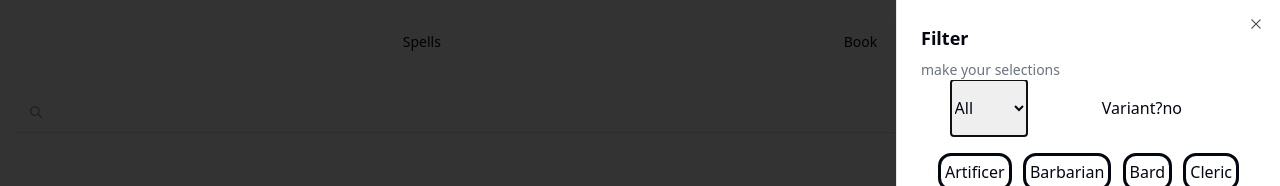
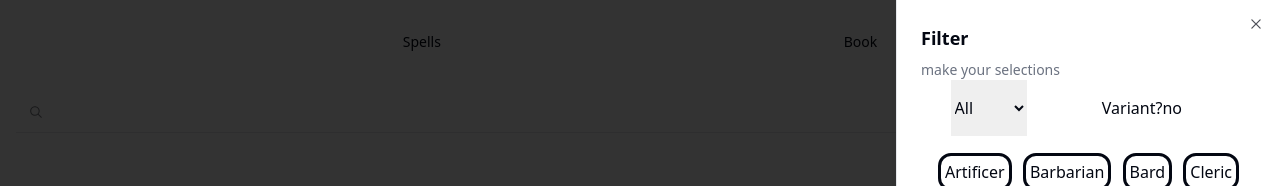
Before and after one commit to koowip/dnd-pwa, a React (Vite) app: page / in a window 1280 px wide. Both pictures are taken after a click on the button 1240 px from the left and 112 px from the top of the page. Shown: the top 186 px of the page. Built offline with nearby package versions, Linux system fonts and the light colour scheme.

Commit message:
TODO: need to find solution to handle spell search on sheet close. need to do filtersheet ui

```diff
--- a/src/components/FilterSheet.tsx
+++ b/src/components/FilterSheet.tsx
@@ -12,7 +12,7 @@ import { HamburgerMenuIcon } from "@radix-ui/react-icons";
 import useClassStore from "@/lib/services/StoreService";
 import { useEffect } from "react";
 
-const FilterSheet = ({}: any) => {
+const FilterSheet = () => {
   //This is here becuase of the stupid rendering when state changes being async,
   //This forces the state is be updated when button is clicked, not queued for later
 
@@ -29,8 +29,6 @@ const FilterSheet = ({}: any) => {
   } = useClassStore();
 
 
-  useEffect(() => {}, [selectedSubClass, toggleClass]);
-
   const classSubclassToggle = (e: string) => {
     toggleClass(e);
 
@@ -40,10 +38,8 @@ const FilterSheet = ({}: any) => {
 
   //Handler for when input is selected for level change, need to implement selector in tsx
   const handleLevelChange = (e) => {
-    //console.log(e.target.value);
     const newlvl = Number(e.target.value);
     changeLevelSelection(newlvl);
-    //console.log(selectedLevel);
   };
 
   const handleTogglerVariant = () => {
@@ -63,7 +59,7 @@ const FilterSheet = ({}: any) => {
           </SheetHeader>
           <div className="overflow-y-auto">
             <div className="flex justify-around">
-              <select onChange={handleLevelChange} defaultValue={selectedLevel}>
+              <select onChange={handleLevelChange} defaultValue={selectedLevel} className="focus:outline-none">
                 <option value ="-1">All</option>
                 <option value="0">Cantrip</option>
                 <option value="1">1st</option>
@@ -76,10 +72,10 @@ const FilterSheet = ({}: any) => {
                 <option value="8">8th</option>
                 <option value="9">9th</option>
               </select>
-              <div className="flex justify-center p-4">
+              <div className="focus:outline-none flex justify-center p-4">
                 <label>Variant?</label>
                 <button
-                  className="w-2 h-2 pr-12"
+                  className="w-2 h-2 pr-12 focus:outline-none"
                   onClick={() => handleTogglerVariant()}
                 >
                   {selectedVariant ? " yes" : " no"}
@@ -135,7 +131,7 @@ const FilterSheet = ({}: any) => {
             </div>
           </div>
         <SheetFooter>
-          <SheetClose>
+          <SheetClose onClick={() => document.getElementById("inputID").dispatchEvent(new Event("defaultSearch"))}>
             <div className="pt-2">Close</div>
           </SheetClose>
         </SheetFooter>
--- a/src/components/Search.tsx
+++ b/src/components/Search.tsx
@@ -7,14 +7,26 @@ import {
   FilterClassNonOpinionated,
   FilterLevel,
   FilterVariant,
-  FilterSubclass
+  FilterSubclass,
 } from "@/lib/services/SpellService";
-import { useMemo, useState } from "react";
+import { useEffect, useMemo, useState } from "react";
 import FilterSheet from "./FilterSheet";
 import useClassStore from "@/lib/services/StoreService";
 
 const Search = ({ setSpells }: any) => {
-  const { selectedLevel, selectedVariant, selectedClass, selectedSubClass, toggledSubClasses } = useClassStore();
+  const {
+    selectedLevel,
+    selectedVariant,
+    selectedClass,
+    selectedSubClass,
+    toggledSubClasses,
+  } = useClassStore();
+
+  //Solution to having the spells list populate on initial app load.
+  // useEffect(() => {
+  //   document.getElementById("inputID").addEventListener("defaultSearch", handleChange);
+  //   handleChange({ target: { value: "" } });
+  // }, []);
 
   const handleChange = useMemo(
     () =>
@@ -22,11 +34,13 @@ const Search = ({ setSpells }: any) => {
         let cur;
 
         //Run each spell thru all filters, they return true if no filter selected in FilterSheet.tsx
-        cur = List(e.target.value).filter((x: Spell) =>
-          FilterClassNonOpinionated(selectedClass, x) &&
-          FilterSubclass(toggledSubClasses, x) &&
-          FilterLevel(selectedLevel,x) &&
-          FilterVariant(selectedVariant, x))
+        cur = List(e.target.value).filter(
+          (x: Spell) =>
+            FilterClassNonOpinionated(selectedClass, x) &&
+            FilterSubclass(toggledSubClasses, x) &&
+            FilterLevel(selectedLevel, x) &&
+            FilterVariant(selectedVariant, x)
+        );
 
         cur ? setSpells(cur) : null;
       }, 250),
--- a/src/components/SpellAccordion.tsx
+++ b/src/components/SpellAccordion.tsx
@@ -14,13 +14,13 @@ import { cn } from "@/lib/utils";
 import RenderEntries from "./RenderEntries";
 import RenderClasses from "./RenderClasses"
 
-
 const SpellAccordion = (props: any) => {
 
   const sp = props.sp;
   const [hideContent, setHideContent] = useState(true);
 
   const spSchool = sp.school as keyof typeof spellSchools;
+
 
   //Accordion arrow doesn't animate
   return (
--- a/src/lib/services/StoreService.ts
+++ b/src/lib/services/StoreService.ts
@@ -272,6 +272,8 @@ const useClassStore = create<StoreState>((set) => ({
 
 export default useClassStore;
 
+
+
 // { Artificer: false,
 // Barbarian: false,
 // Bard: false,
```
